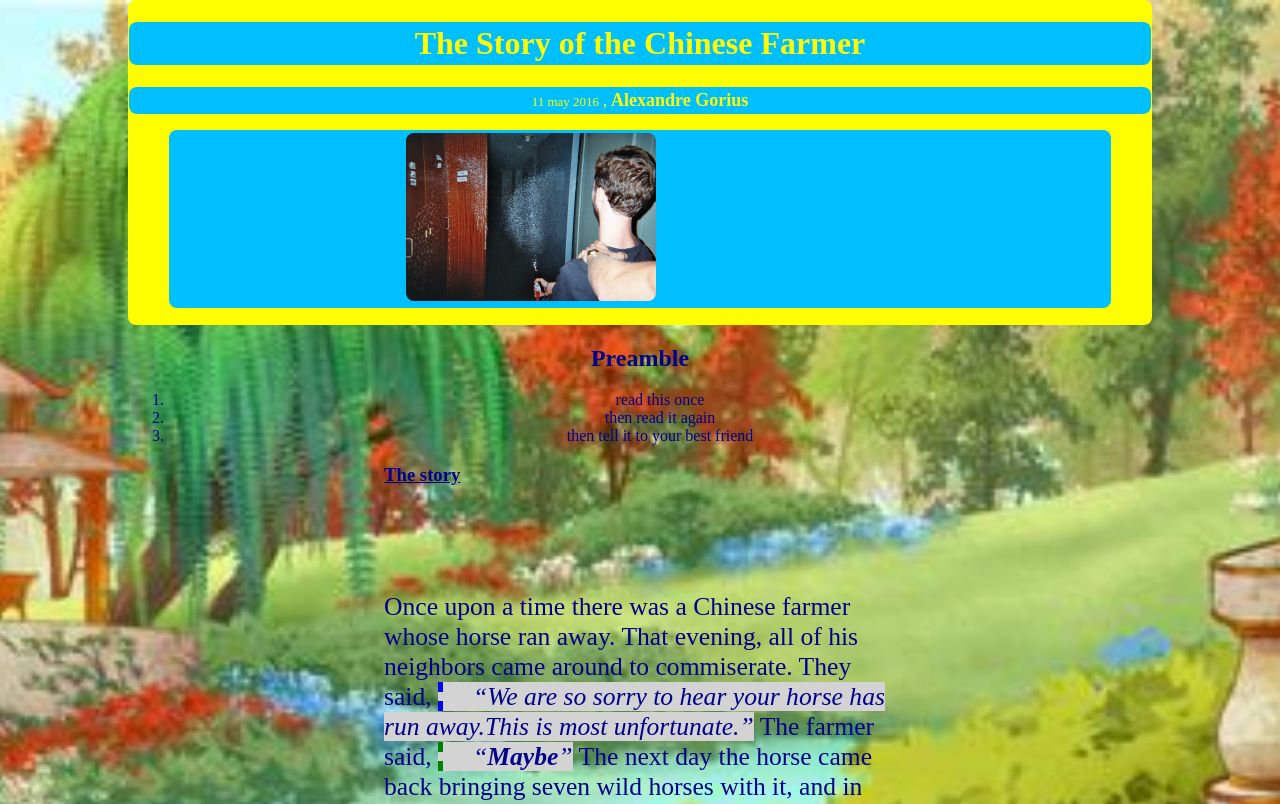
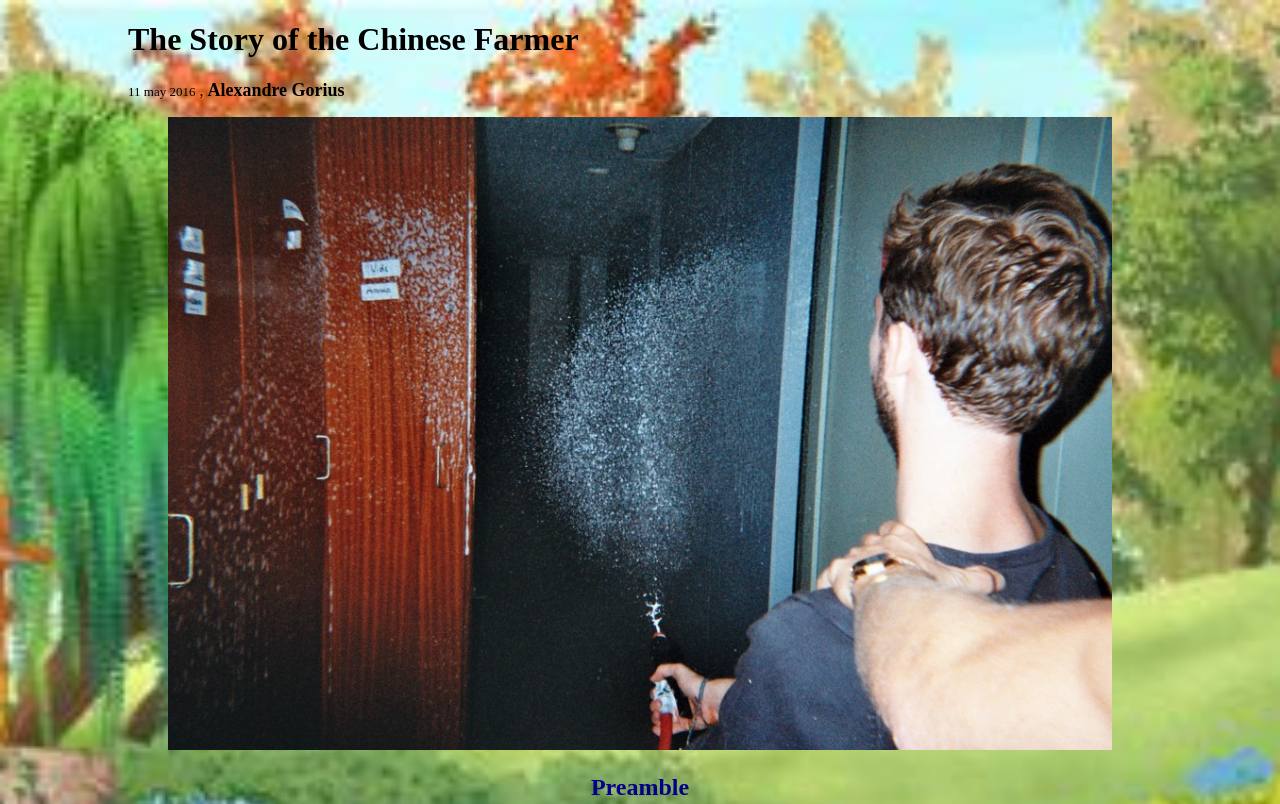
Before and after one commit to BarendStroobants/progressive-enhancement, a plain HTML site: page index.html in a window 1280 px wide. Shown: the top 804 px of the page. Drawn offline with Linux system fonts and the light colour scheme.

Commit message:
going home

```diff
--- a/style.css
+++ b/style.css
@@ -13,26 +13,18 @@ body {
 }
 
 
-header:first-child{
+header:nth-child(third){
     background: yellow;
     border-radius: 8px;
     padding: 1px;
 }
 
 h1{
-    background-color: deepskyblue;
-    border-radius: 8px;
-    padding: 3px;
-    color: yellow;
-    text-align: center;
+
 }
 
 .time-and-author{
-    background-color: deepskyblue;
-    border-radius: 8px;
-    padding: 3px;
-    text-align: center;
-    color: yellow;
+
 }
 
 time{
@@ -44,16 +36,11 @@ time{
 }
 
 figure{
-    background-color: deepskyblue;
-    border-radius: 8px;
-    padding: 3px;
+
 }
 
 #image-one{
-    border-radius: 8px;
-    width: 250px;
-    margin-left: 25%;
-    margin-right: 25%;
+
 }
 
 section{
@@ -85,6 +72,7 @@ li{
     margin-left: 25%;
     margin-bottom: auto;
     margin-right: 25%;
+
 }
 
 .story p{
@@ -160,13 +148,12 @@ caption{
 }
 
 tr{
-    background-color: saddlebrown;;
+    background-color: forestgreen;
 }
 
 tr:nth-child(even){
     background-color: lightgray;
     border: 3px solid black;
-
 }
 
 th{
```
